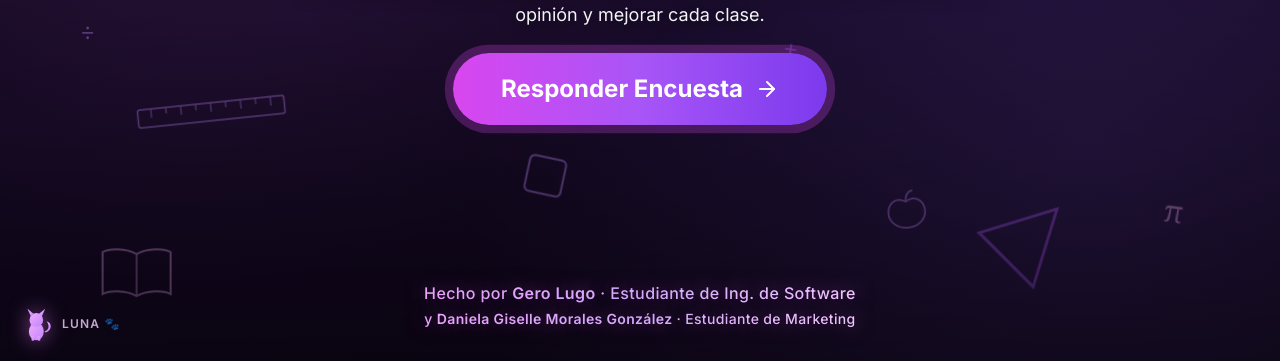
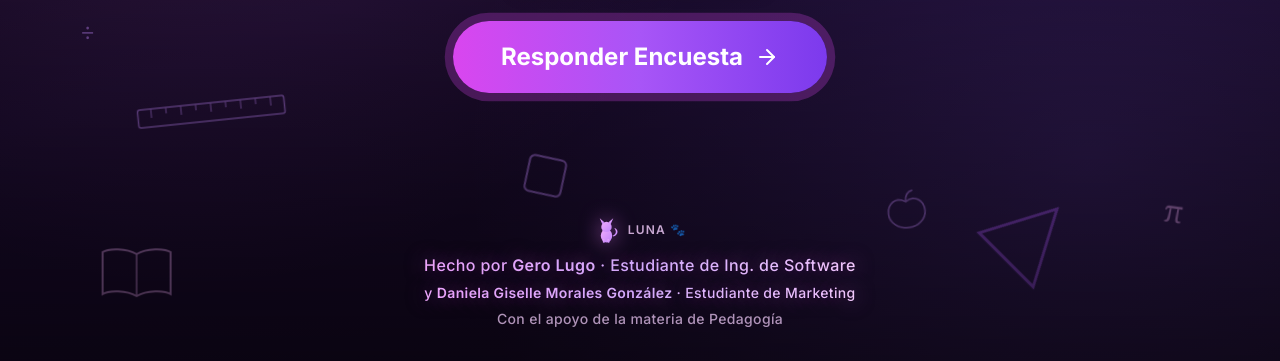
Before and after one commit to kansaito-ctrl/pedagogia-app, a website: page public/index.html in a window 1280 px wide. Shown: the part 439-800 px from the top of the page. Drawn offline with nearby package versions, Linux system fonts and the light colour scheme.

Commit message:
Arreglar overlap en movil: Luna, creditos y tarjetas de respuesta

```diff
--- a/public/index.html
+++ b/public/index.html
@@ -235,9 +235,10 @@
       </button>
     </div>
 
-    <!-- LUNA MASCOT BADGE -->
-    <div class="absolute bottom-5 left-5 z-10 flex items-center gap-2 animate-fade-in-up" style="opacity:0; animation-delay:0.6s">
-      <svg width="34" height="34" viewBox="0 0 100 100" class="drop-shadow-[0_0_10px_rgba(232,121,249,0.6)] flex-shrink-0">
+    <!-- CREDIT (incluye a Luna, en flujo normal para no encimarse en móvil) -->
+    <div class="relative z-10 pb-6 md:pb-8 flex flex-col items-center gap-1.5 text-center px-4 animate-fade-in-up" style="opacity:0; animation-delay:0.6s">
+      <div class="flex items-center gap-2 mb-1">
+        <svg width="26" height="26" viewBox="0 0 100 100" class="drop-shadow-[0_0_10px_rgba(232,121,249,0.6)] flex-shrink-0">
           <defs>
             <linearGradient id="huskyGradient" x1="0%" y1="0%" x2="100%" y2="100%">
               <stop offset="0%" stop-color="#f0abfc"/>
@@ -257,14 +258,14 @@
         </svg>
         <span class="text-xs font-semibold tracking-widest uppercase text-fuchsia-200/80">Luna 🐾</span>
       </div>
-
-    <!-- CREDIT -->
-    <div class="relative z-10 pb-6 md:pb-8 flex flex-col items-center gap-1 text-center animate-fade-in-up" style="opacity:0; animation-delay:0.8s">
       <p class="text-sm md:text-base font-medium tracking-wide bg-gradient-to-r from-fuchsia-300 via-purple-300 to-fuchsia-200 bg-clip-text text-transparent text-glow">
         Hecho por <span class="font-semibold">Gero Lugo</span> · Estudiante de Ing. de Software
       </p>
       <p class="text-xs md:text-sm font-medium tracking-wide bg-gradient-to-r from-fuchsia-300 via-purple-300 to-fuchsia-200 bg-clip-text text-transparent text-glow">
         y <span class="font-semibold">Daniela Giselle Morales González</span> · Estudiante de Marketing
+      </p>
+      <p class="text-xs md:text-sm font-medium tracking-wide text-fuchsia-200/70">
+        Con el apoyo de la materia de Pedagogía
       </p>
     </div>
   </section>
@@ -847,7 +848,7 @@
   }
 
   function renderCardQuestion(q, qNumber) {
-    const cols = q.options.length >= 3 ? "grid-cols-3" : "grid-cols-2";
+    const cols = "grid-cols-1 " + (q.options.length >= 3 ? "sm:grid-cols-3" : "sm:grid-cols-2");
     const cards = q.options.map(opt => {
       const selected = formData.answers[q.id] === opt.value;
       return `
```
Lines whose indentation alone changed are shown as unchanged.
